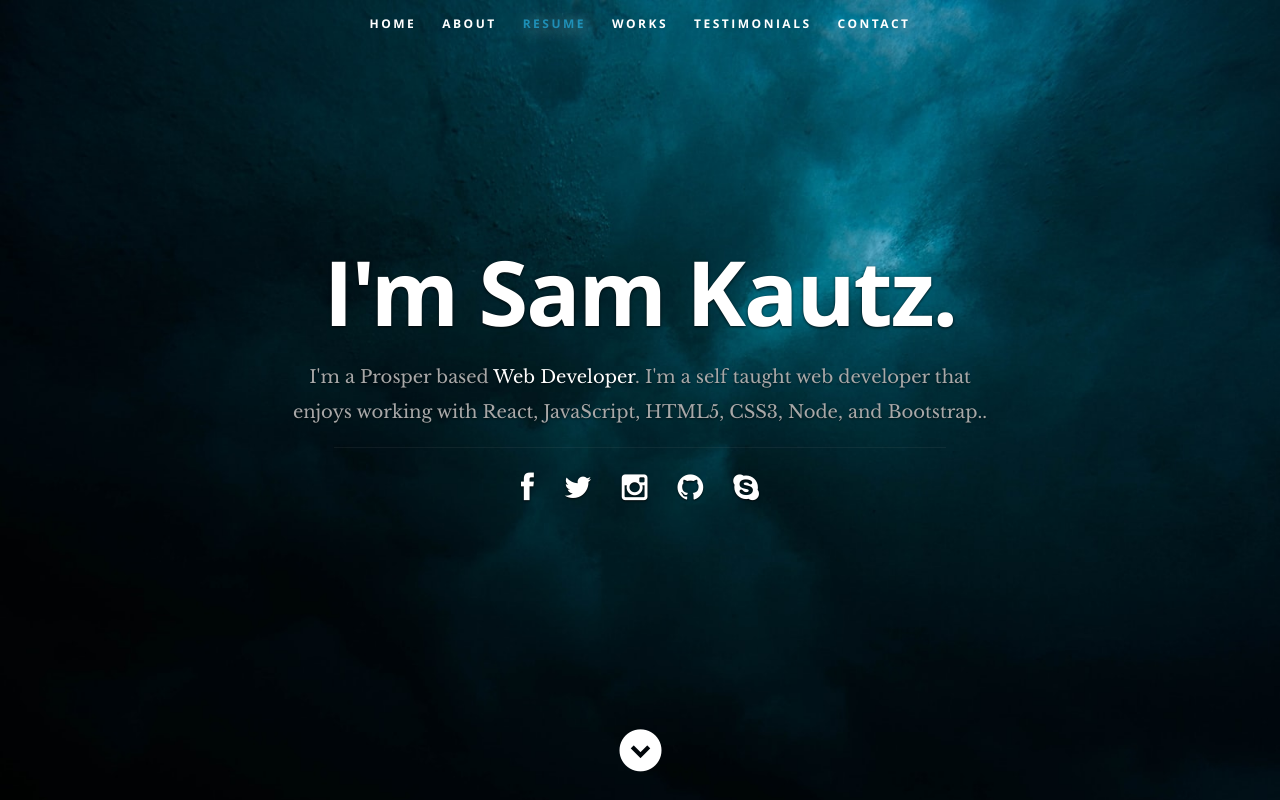
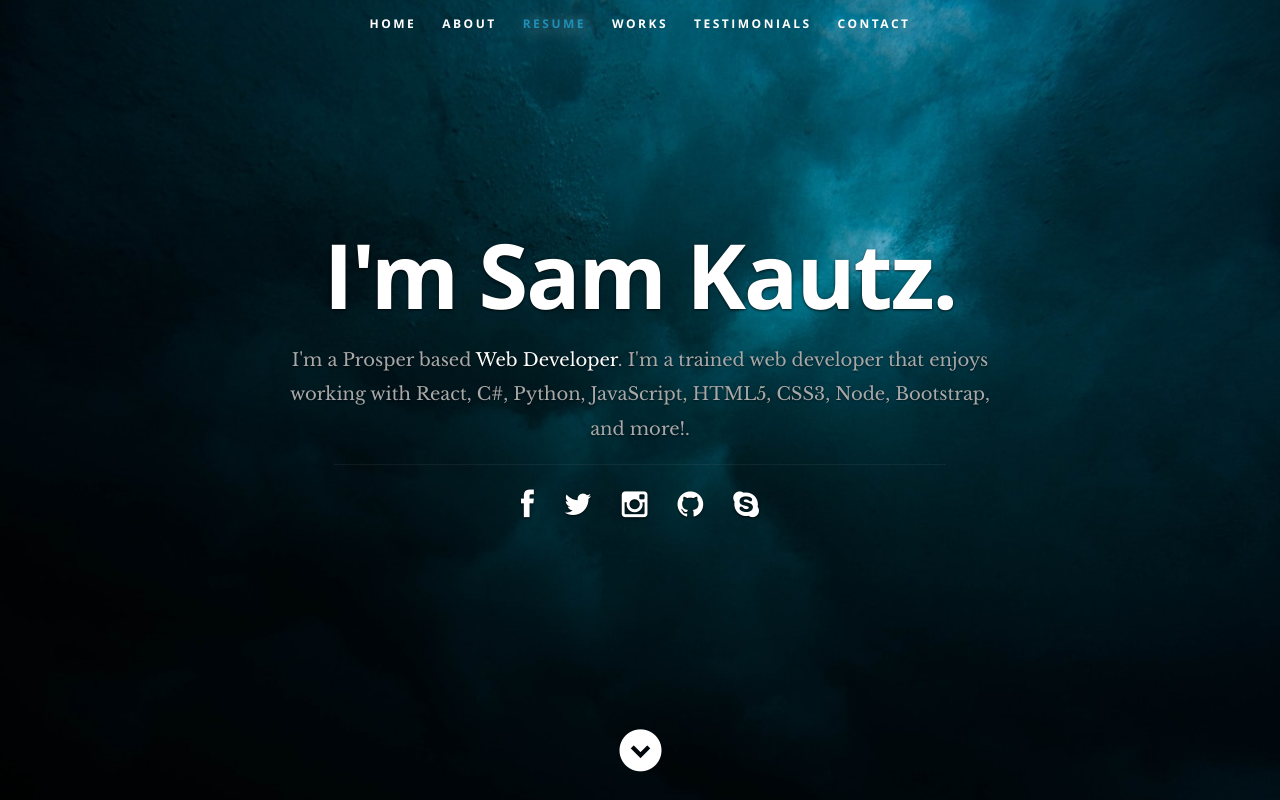
Before and after one commit to MrR-o-b-o-t/Portfolio, a React (Create React App) app: page / in a window 1280 px wide. Shown: the top 800 px of the page. Built offline with nearby package versions, Linux system fonts and the light colour scheme.

Commit message:
Apdate sytling on hover for nav links

```diff
--- a/public/css/layout.css
+++ b/public/css/layout.css
@@ -188,7 +188,7 @@ ul#nav li a {
 }
 
 ul#nav li a:active { background-color: transparent !important; }
-ul#nav li.current a {
+ul#nav li.current a, li a:hover {
    color: rgba(36, 170, 219, 0.72);
    text-shadow: 5px 2px 17px rgb(255, 255, 255, .6);
 }
--- a/public/resumeData.json
+++ b/public/resumeData.json
@@ -2,7 +2,7 @@
   "main": {
     "name":"Sam Kautz",
     "occupation":"Web Developer",
-    "description":"I'm a self taught web developer that enjoys working with React, JavaScript, HTML5, CSS3, Node, and Bootstrap.",
+    "description":"I'm a trained web developer that enjoys working with React, C#, Python, JavaScript, HTML5, CSS3, Node, Bootstrap, and more!",
     "image":"profilepic.jpeg",
     "bio":"Welcome to my resume website! I built this site using React, Jquery, HTML5, CSS3, Node, and a few API's. I enjoy working with all of these languages and am exploring new languages all the time. Keep reading to find a little more information about me and my work!",
     "contactmessage":"Use this contact form to reach out and I will get back to you as soon as possible!",
```
